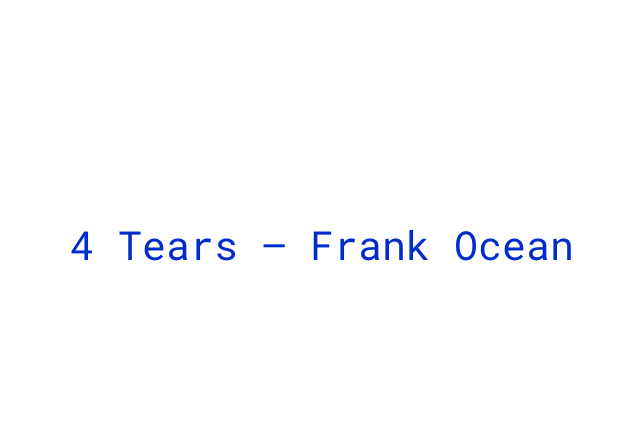
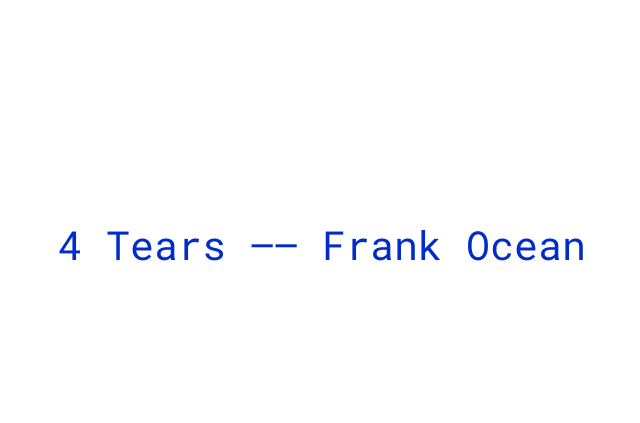
Before and after one commit to Sixingch/project-1-sixing, a plain HTML site: page entry1/entry1.html in a window 1280 px wide. Shown: the part 204-627 px from the top of the page, without its empty margins (398-1038 px from the left). Drawn offline with Linux system fonts and the light colour scheme; a web font is replaced by a local one.

Commit message:
second commit sixing

```diff
--- a/entry1/entry1.html
+++ b/entry1/entry1.html
@@ -11,7 +11,7 @@
 <link href="https://fonts.googleapis.com/css2?family=Jaro:opsz@6..72&family=Roboto+Mono:ital,wght@0,100..700;1,100..700&family=Sixtyfour+Convergence&family=Source+Code+Pro:ital,wght@0,200..900;1,200..900&display=swap" rel="stylesheet">
 </head>
 <body>
-<a class="Start" href="file:///Users/chensixing/Desktop/project%201/entry%202/entry2.html">4 Tears — Frank Ocean</a>
+<a class="Start" href="file:///Users/chensixing/Desktop/project%201/entry%202/entry2.html">4 Tears —— Frank Ocean</a>
 
 </body>
 </html>
```
